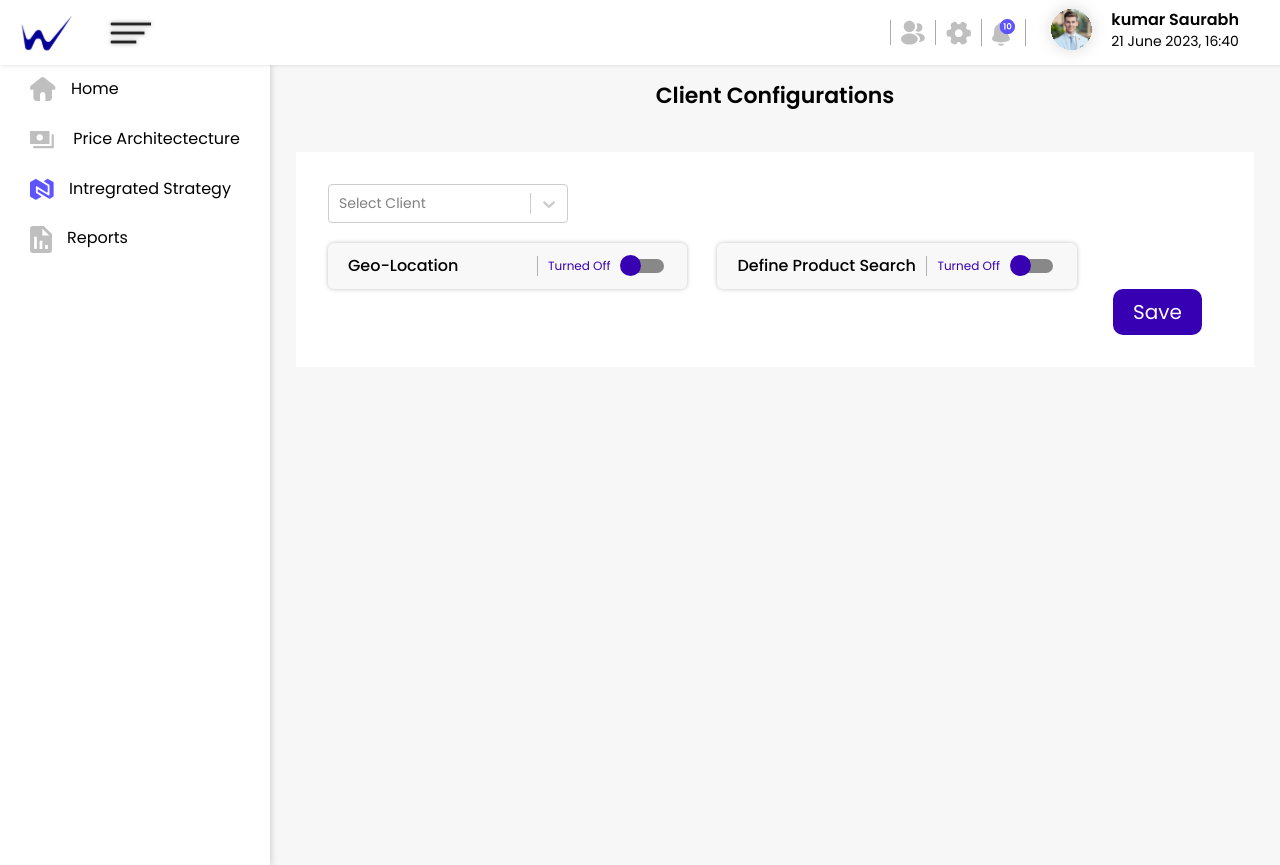
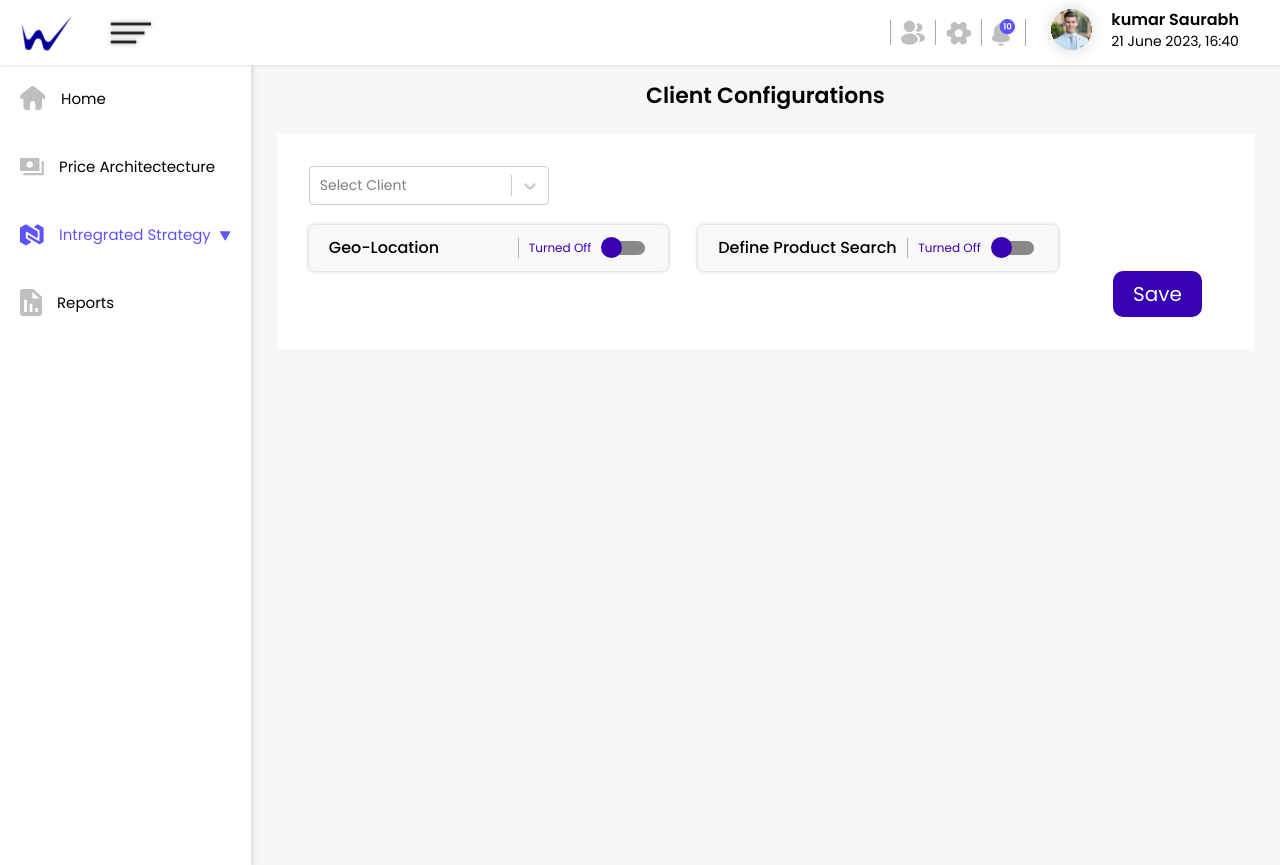
Before and after one commit to theh4cker1769/jindal, a React (Create React App) app: page /client-configurations in a window 1280 px wide. Both pictures are taken after a click on the button "Toggle Menu". Built offline with nearby package versions, Linux system fonts and the light colour scheme.

Commit message:
Navbar Links and Toaster

```diff
--- a/package.json
+++ b/package.json
@@ -8,6 +8,7 @@
     "@testing-library/react": "^13.4.0",
     "@testing-library/user-event": "^13.5.0",
     "@types/react-datepicker": "^4.19.3",
+    "@types/react-router-dom": "^5.3.3",
     "chart.js": "^4.4.0",
     "react": "^18.2.0",
     "react-chartjs-2": "^5.2.0",
@@ -18,6 +19,7 @@
     "react-scripts": "5.0.1",
     "react-select": "^5.8.0",
     "react-switch": "^7.0.0",
+    "react-toastify": "^9.1.3",
     "web-vitals": "^2.1.4"
   },
   "scripts": {
--- a/src/App.js
+++ b/src/App.js
@@ -13,7 +13,6 @@ import { useState } from 'react';
 function App() {
 
   const [sidebarActive, setSidebarActive] = useState(false);
-
   const toggleSidebarProp = () => {
     setSidebarActive(!sidebarActive)
   }
--- a/src/custom.css
+++ b/src/custom.css
@@ -5,6 +5,63 @@
 .sidebar {
     box-shadow: 0px 0px 6px 1px #ccc;
     height: 100vh;
+}
+
+.sidebar ul li {
+    padding: 20px;
+}
+
+.sidebar ul li .item {
+    display: flex;
+    padding: 0px;
+    cursor: pointer;
+}
+
+.sidebar ul li.active .item span {
+    color: #5e54ff;
+}
+
+.sidebar ul li.active .active {
+    color: #030097;
+    font-weight: 600;
+}
+
+.sidebar.active ul li .item span {
+    display: inline-block;
+    white-space: nowrap;
+    font-size: 15px;
+    opacity: 1;
+    transition: opacity 0.3s ease, height 0.3s ease;
+}
+
+.sidebar ul li .item i {
+    transform: rotate(60deg);
+    margin-left: 8px;
+    color: #5e54ff;
+    font-size: 12px;
+}
+
+.sidebar ul li .item i.active {
+    transform: rotate(120deg);
+}
+
+.sidebar ul li .item span {
+    display: none;
+    opacity: 0;
+}
+
+.sidebar ul li .dropdow-content {
+    display: flex;
+    flex-direction: column;
+    font-size: 14px;
+    padding-left: 45px;
+    gap: 18px;
+    line-height: 18px;
+    padding-top: 20px;
+}
+
+.sidebar ul li .dropdow-content span {
+    cursor: pointer;
 }
 
 .filter-List {
@@ -451,9 +508,8 @@
 
 .client-configurations .main-box {
     background-color: white;
-    margin: 26px;
+    margin: 0 26px 100px;
     padding: 32px;
-    margin-bottom: 100px;
 }
 
 .client-configurations .main-box .select {
@@ -542,6 +598,12 @@
     background-color: #3700b391;
 }
 
+.client-configurations .Toastify .Toastify__toast-container {
+    right: -6em;
+    text-align: left;
+    top: 5em;
+}
+
 /* Loader */
 
 .loader {
--- a/src/layout/sidebar/Sidebar.tsx
+++ b/src/layout/sidebar/Sidebar.tsx
@@ -1,29 +1,58 @@
+import React, { useEffect, useState } from "react"
+import { RiTriangleFill } from "react-icons/ri";
+import { NavLink } from "react-router-dom";
+
 const Sidebar = (props: { sidebarActive: any }) => {
+
+  const [active, setActive] = useState(false)
+  useEffect(() => {
+    setActive(props.sidebarActive)
+    setDropdownInteStatState(false)
+  }, [props.sidebarActive])
+
+  const [dropdownInteStatState, setDropdownInteStatState] = useState(false)
+  const dropdownInteStat = () => {
+    setDropdownInteStatState(!dropdownInteStatState)
+    setActive(true)
+  }
+
   return (
-    <nav className={`sidebar ${!props.sidebarActive ? 'active' : ''}`}>
+    <nav className={`sidebar ${active ? 'active' : ''}`}>
       <ul className="list-unstyled components mb-5">
-        <li className="active">
-          <a href="#">
+        <li>
+          <div className="item">
             <img src="/images/home.svg" alt="" /><span>Home</span>
-          </a>
+          </div>
         </li>
         <li>
-          <a href="#">
+          <div className="item">
             <img src="/images/price_architectecture.svg" alt="" />
             <span> Price Architectecture</span>
-          </a>
+          </div>
+        </li>
+        <li className="active">
+          <div className="item" onClick={dropdownInteStat}>
+            <img src="/images/intregrated_strategy.svg" alt="" />
+            <span>Intregrated Strategy </span>
+            <i className={`${dropdownInteStatState && "active"}`}><RiTriangleFill /></i>
+          </div>
+          {dropdownInteStatState &&
+            <div className="dropdow-content">
+              <span><NavLink to={'/test2'}>Price Setting Tool</NavLink></span>
+              <span>
+                <NavLink to={'elasticity-pricing-track'} className={({ isActive }) => isActive ? "active" : ""}>
+                   Elasticity Pricing Track
+                </NavLink>
+              </span>
+              <span><NavLink to={'/test2'}>Elasticity Pricing Track <br /> Model Details</NavLink></span>
+            </div>
+          }
         </li>
         <li>
-          <a href="#">
-            <img src="/images/intregrated_strategy.svg" alt="" />
-            <span>Intregrated Strategy</span>
-          </a>
-        </li>
-        <li>
-          <a href="#">
+          <div className="item">
             <img src="/images/reports.svg" alt="" />
             <span>Reports</span>
-          </a>
+          </div>
         </li>
       </ul>
 
--- a/src/pages/IntegratedStrategy/ClientConfigurations/ClientConfigurations.tsx
+++ b/src/pages/IntegratedStrategy/ClientConfigurations/ClientConfigurations.tsx
@@ -1,6 +1,8 @@
 import React, { useEffect, useState } from 'react'
 import Switch from 'react-switch'
 import Select from 'react-select'
+import { ToastContainer, toast } from 'react-toastify';
+import 'react-toastify/dist/ReactToastify.css';
 
 const ClientConfigurations = () => {
 
@@ -97,7 +99,7 @@ const ClientConfigurations = () => {
   // Local Storage Data
   const [data, setData] = React.useState<any>('');
 
-  const saveToLocalStorage = () => {
+  const saveOptions = () => {
     setData({
       country: showCountry,
       geoLevel: showGeoLevel,
@@ -109,6 +111,17 @@ const ClientConfigurations = () => {
       subBrand: showSubBrand,
       packSize: showPackSize,
       permutation: showPermutation
+    });
+    toast.success('Saved', {
+      position: "top-right",
+      autoClose: 5000,
+      hideProgressBar: false,
+      closeOnClick: true,
+      pauseOnHover: true,
+      draggable: true,
+      progress: undefined,
+      theme: "dark",
+      style: { width: '200px' }
     });
   };
 
@@ -255,7 +268,8 @@ const ClientConfigurations = () => {
           </div>
         }
         <div className="text-right">
-          <button className='client-con-btn' onClick={saveToLocalStorage}>Save</button>
+          <button className='client-con-btn' onClick={saveOptions}>Save</button>
+          <ToastContainer />
         </div>
       </div>
     </div>
```
Also changed, not shown: src/App.css, 1 other file (tests, documents, lock files or other folders).
